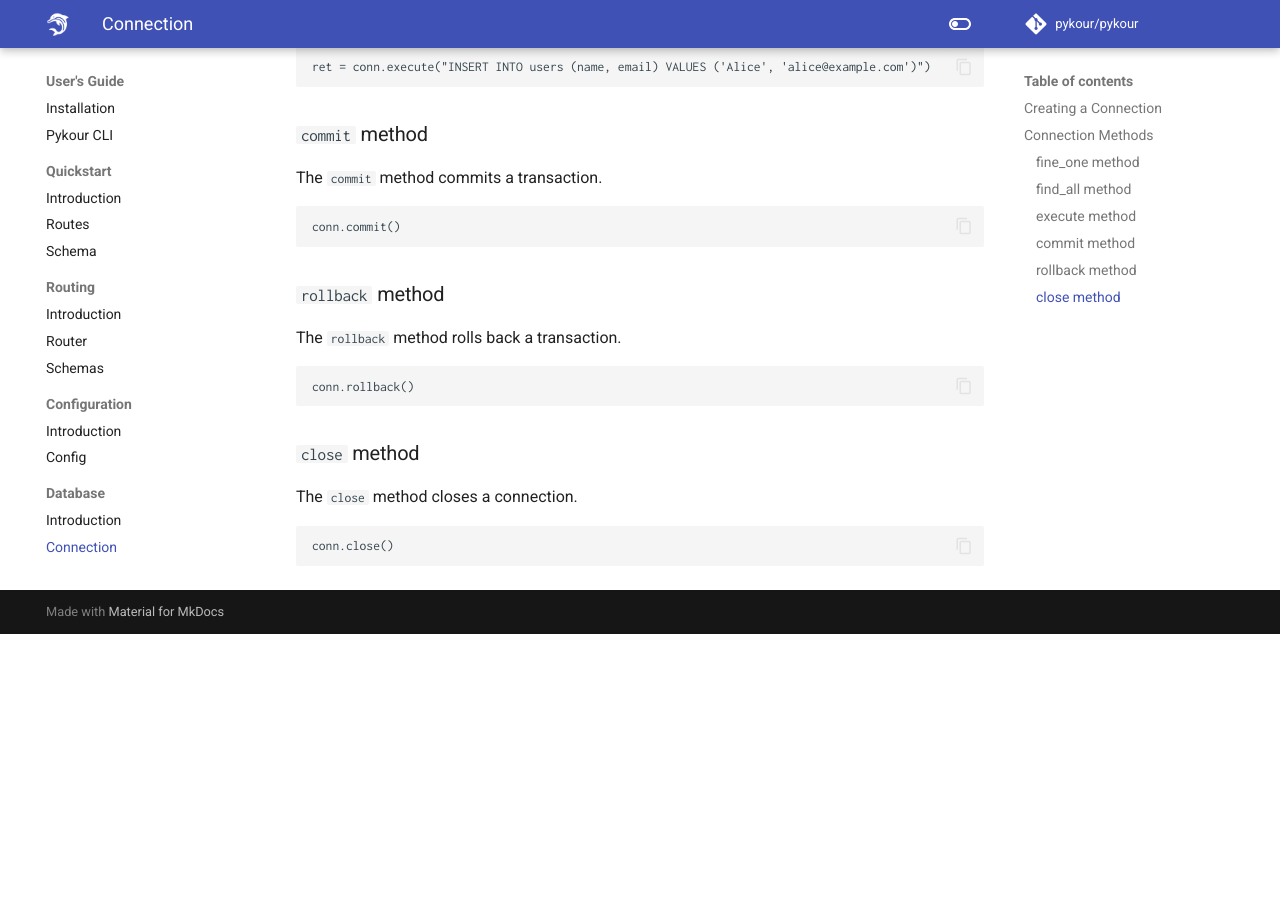
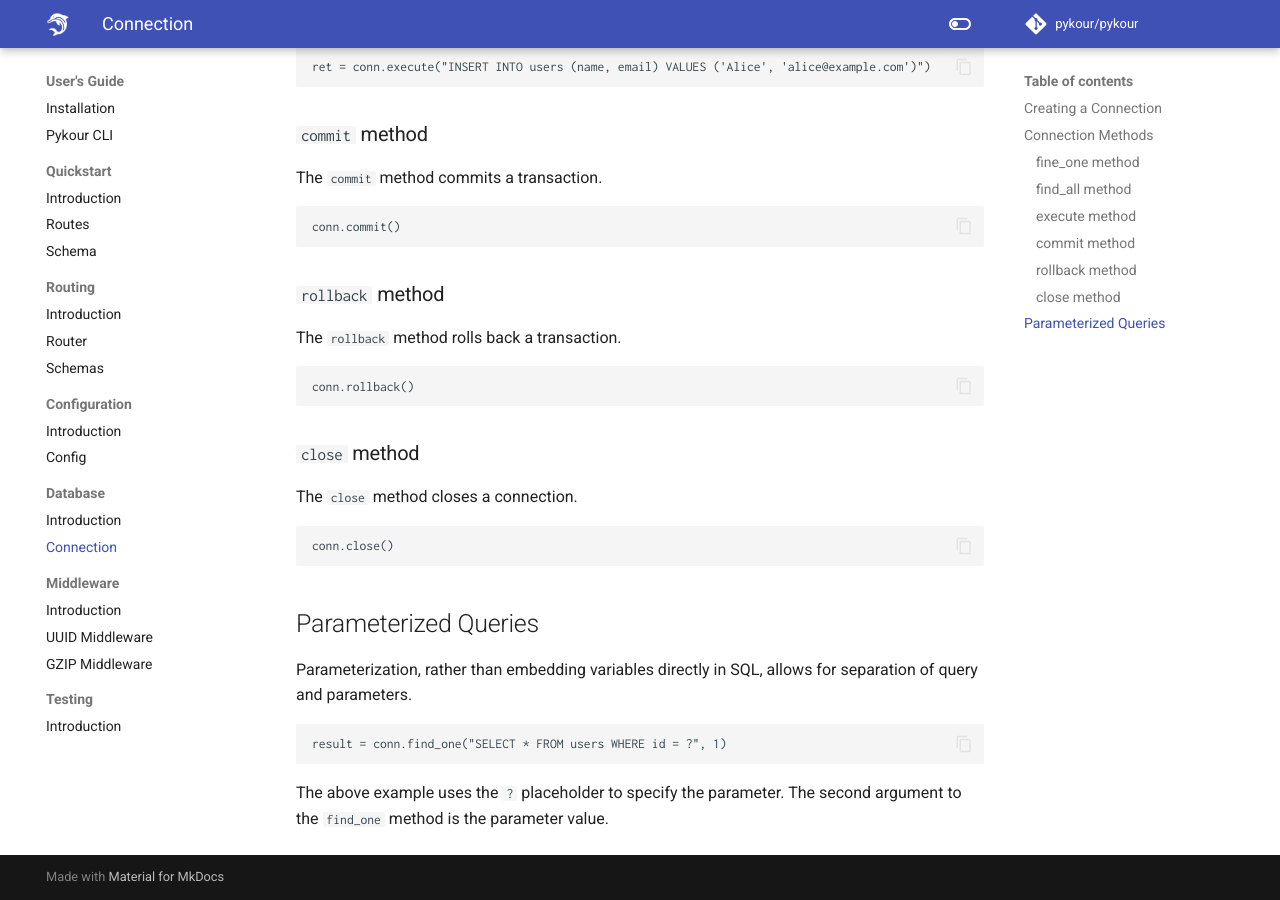
Before and after one commit to pykour/pykour, an MkDocs documentation site: the page built from docs/database/connection.md, in a window 1280 px wide and 900 px high, scrolled down 1226 px. Built offline with MkDocs 1.6.1 and Material for MkDocs 9.7.7, drawn with Linux system fonts in a browser that asks for light colours; comment, search, counter and statistics services are not loaded; before the commit the page ends 1860 px from its top, so only the background shows below that.

Commit message:
support sql parameter

````diff
--- a/docs/database/connection.md
+++ b/docs/database/connection.md
@@ -71,3 +71,14 @@
 ```python
 conn.close()
 ```
+
+## Parameterized Queries
+
+Parameterization, rather than embedding variables directly in SQL, allows for separation of query and parameters.
+
+```python
+result = conn.find_one("SELECT * FROM users WHERE id = ?", 1)
+```
+
+The above example uses the `?` placeholder to specify the parameter.
+The second argument to the `find_one` method is the parameter value.
````
Also changed, not shown: docs/release-notes.md (+1 -0 lines), 3 other files.
